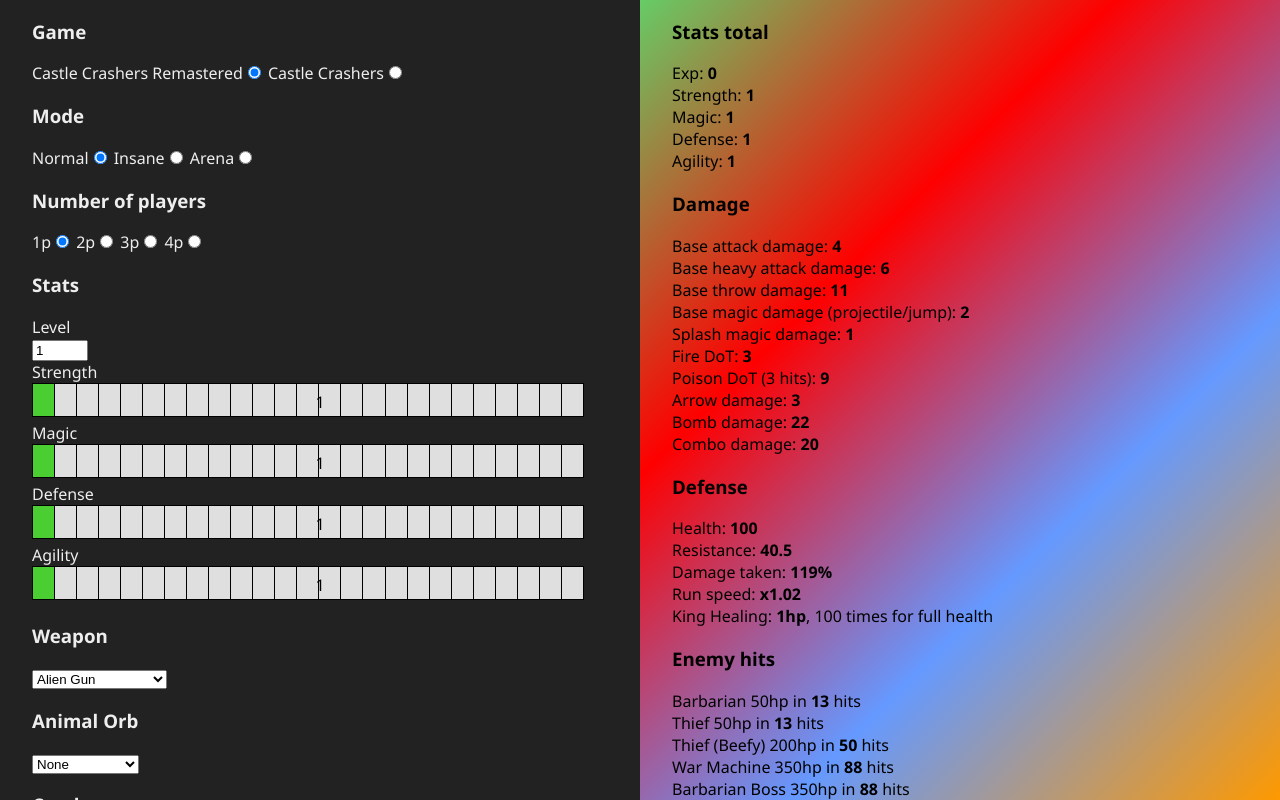
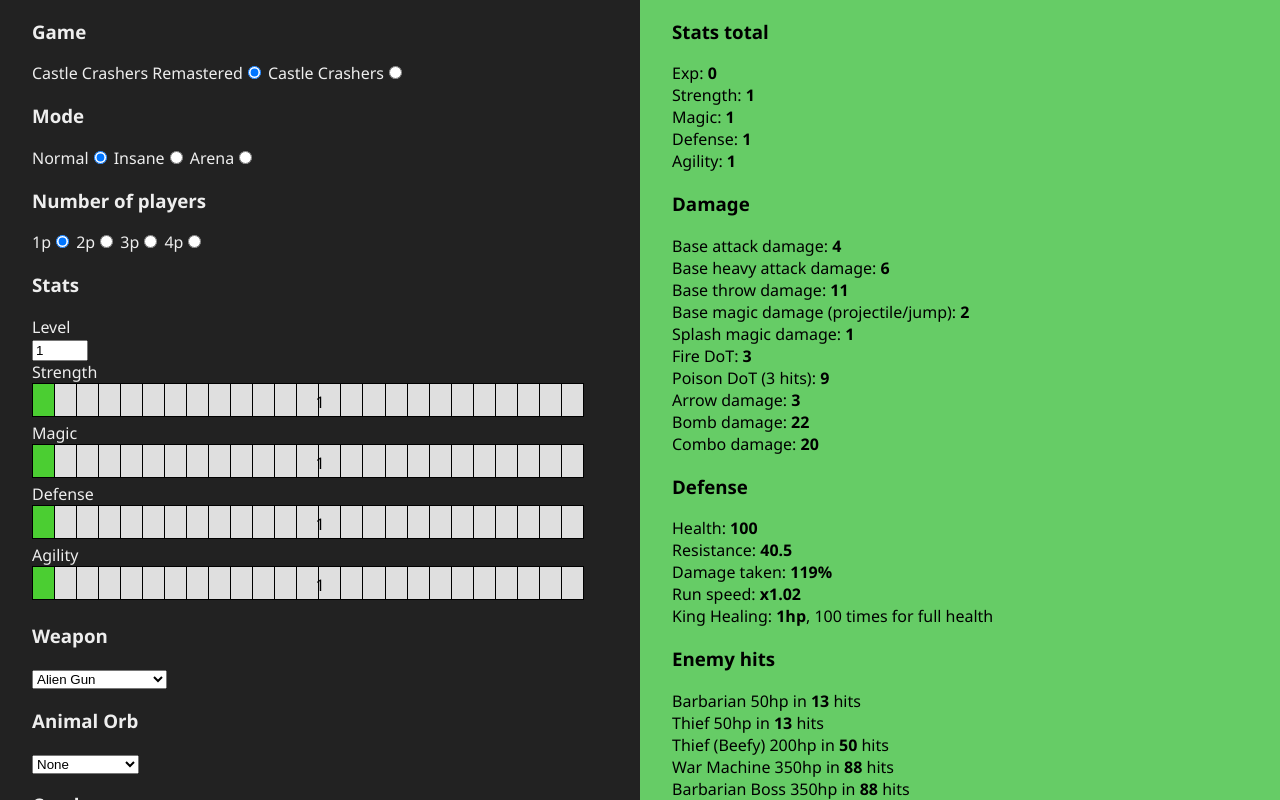
Before and after one commit to A1rPun/castle-crashers-stats, a Vue app: page / in a window 1280 px wide. Built offline with nearby package versions, Linux system fonts and the light colour scheme.

Commit message:
:sparkles: Remove rainbow bg

```diff
--- a/src/App.vue
+++ b/src/App.vue
@@ -613,13 +613,6 @@
   padding: 0 32px 32px;
   overflow-x: hidden;
   background: rgb(102, 204, 102);
-  background: linear-gradient(
-    135deg,
-    rgba(102, 204, 102, 1) 0%,
-    rgba(254, 0, 0, 1) 33%,
-    rgba(101, 153, 255, 1) 66%,
-    rgba(254, 153, 0, 1) 100%
-  );
 }
 
 .stats {
```
